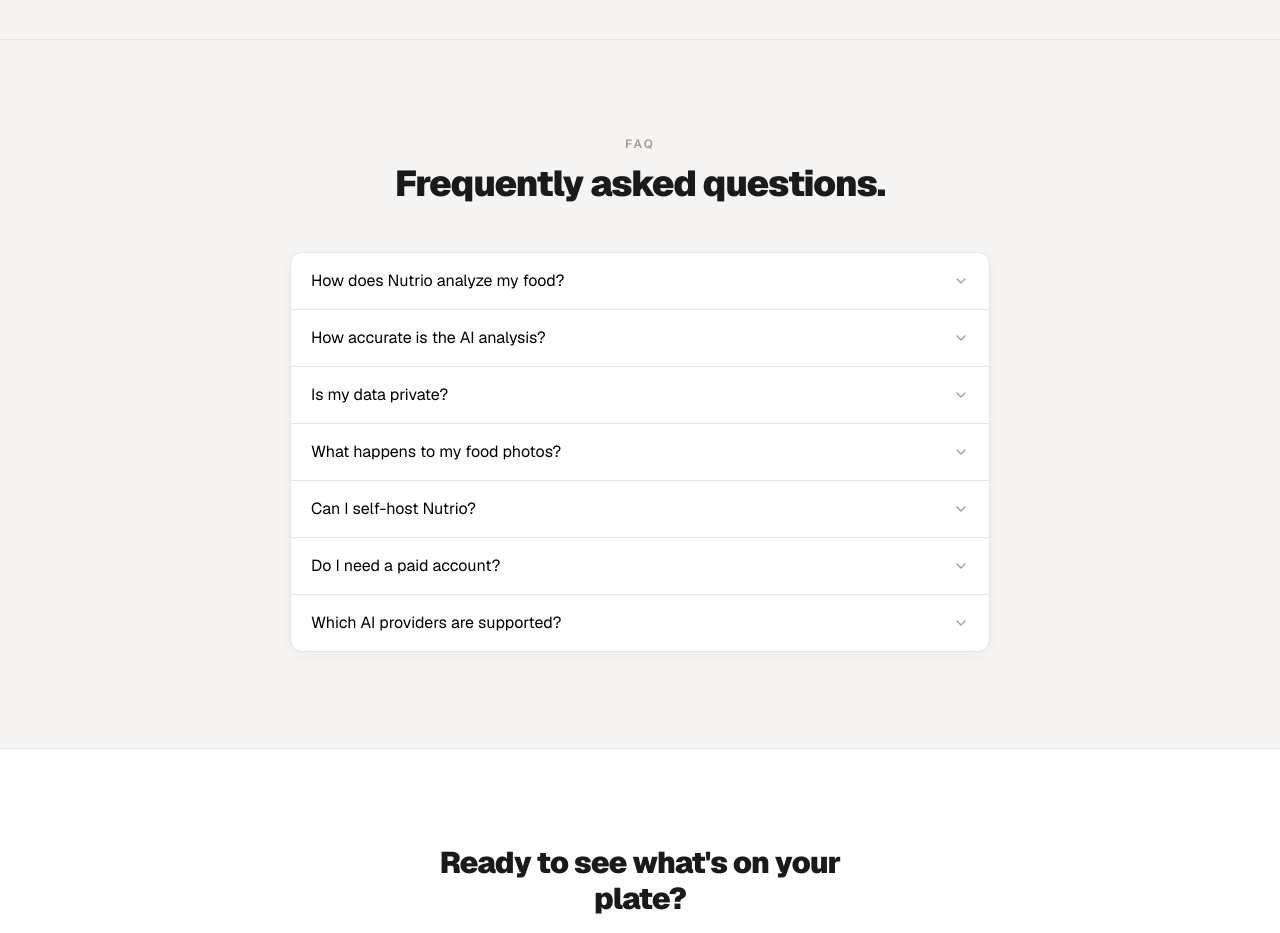
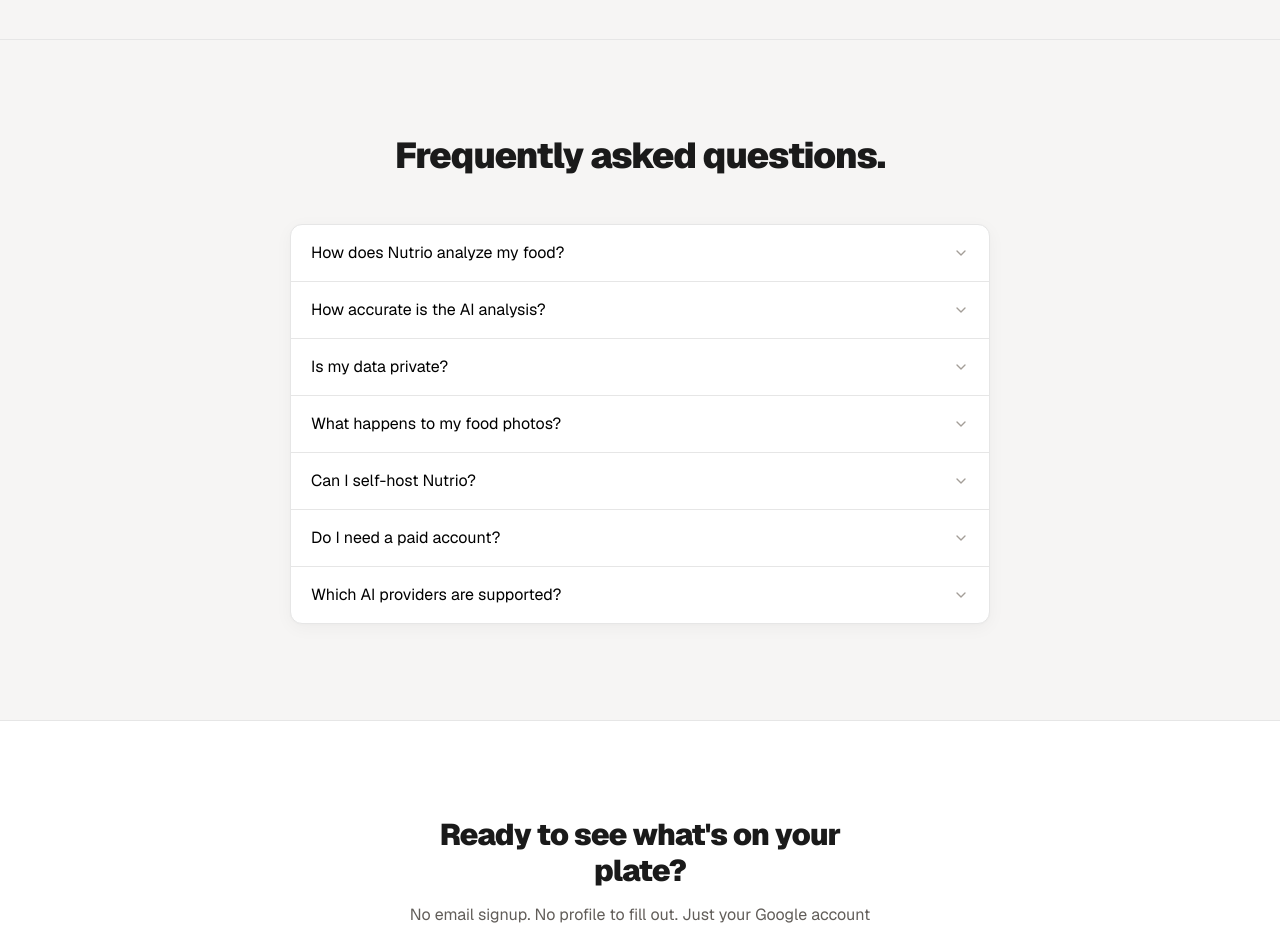
Before and after one commit to Fadhilamadan/nutrio, a Next.js app: page / in a window 1280 px wide. Shown: the part 2360-3293 px from the top of the page. Built offline with nearby package versions, Linux system fonts and the light colour scheme; no server answers.

Commit message:
refactor(landing): remove redundant FAQ section eyebrow

```diff
--- a/src/features/landing/components/landing-page.tsx
+++ b/src/features/landing/components/landing-page.tsx
@@ -319,9 +319,6 @@
         className="border-t border-[var(--hairline)] px-5 py-24"
       >
         <div className="mx-auto max-w-[700px]">
-          <p className="mb-3 text-center text-xs font-semibold uppercase tracking-[0.18em] text-[var(--ink-faint)]">
-            FAQ
-          </p>
           <h2 className="text-center text-3xl font-black tracking-[-0.03em] md:text-4xl">
             Frequently asked questions.
           </h2>
```
